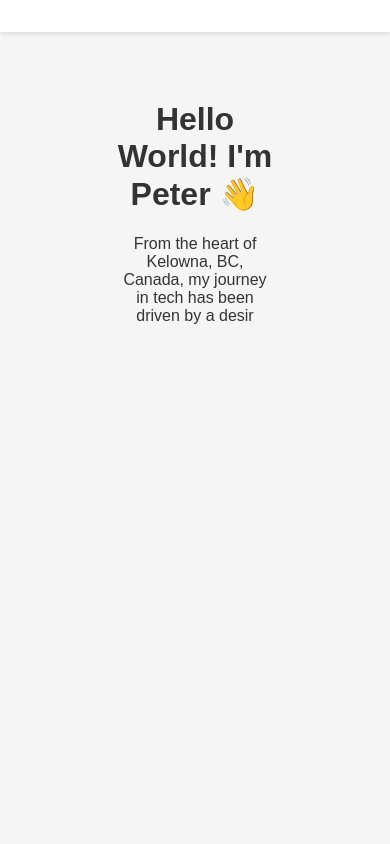
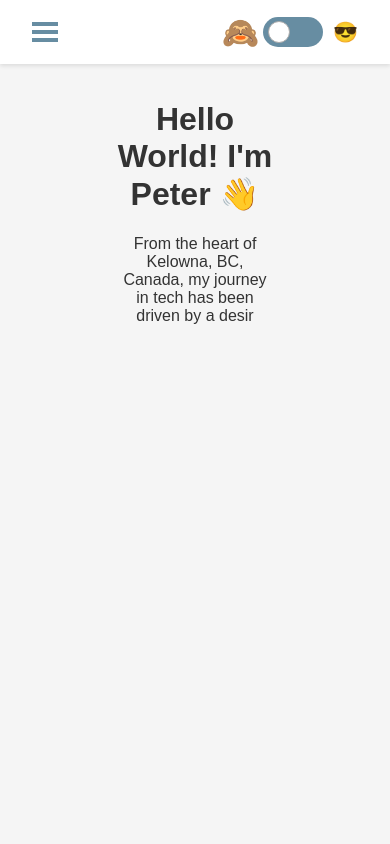
Before and after one commit to PD1996/portfoliowebsite, a React (Create React App) app: page / in a window 390 px wide. Shown: the top 844 px of the page. Built offline with nearby package versions, Linux system fonts and the light colour scheme.

Commit message:
Get mobile nav menu to look a little more respectable

```diff
--- a/src/App.css
+++ b/src/App.css
@@ -20,14 +20,3 @@
   align-items: center;
   font-family: "Arial", sans-serif;
 }
-
-nav {
-  position: fixed;
-  top: 0;
-  left: 0;
-  right: 0;
-  background-color: #fff;
-  z-index: 1000;
-  padding: 1rem 2rem;
-  box-shadow: 0 2px 4px rgba(0, 0, 0, 0.1);
-}
--- a/src/components/Navbar/DarkModeToggle.js
+++ b/src/components/Navbar/DarkModeToggle.js
@@ -1,8 +1,8 @@
 import React from "react";
 
-function DarkModeToggle({ onToggleDarkMode, isDarkMode }) {
+function DarkModeToggle({ onToggleDarkMode, isDarkMode, className }) {
   return (
-    <div className="toggle-container" onClick={onToggleDarkMode}>
+    <div className={`toggle-container ${className}`} onClick={onToggleDarkMode}>
       <span
         className={`toggle-emoji light-emoji ${!isDarkMode ? "enlarged" : ""}`}
       >
--- a/src/components/Navbar/IconLinks.js
+++ b/src/components/Navbar/IconLinks.js
@@ -4,9 +4,9 @@ import { FontAwesomeIcon } from "@fortawesome/react-fontawesome";
 import { faGithub, faLinkedin } from "@fortawesome/free-brands-svg-icons";
 import { faFilePdf } from "@fortawesome/free-regular-svg-icons";
 
-function IconLinks() {
+function IconLinks({ className }) {
   return (
-    <div className="icon-links">
+    <div className={`icon-links ${className}`}>
       <a
         href="https://github.com/PD1996"
         target="_blank"
--- a/src/components/Navbar/Navbar.css
+++ b/src/components/Navbar/Navbar.css
@@ -1,11 +1,12 @@
-nav {
+.desktop-nav {
   position: fixed;
+  height: 2em;
   top: 0;
   left: 0;
   right: 0;
   background-color: #fff;
   z-index: 1000;
-  padding: 1rem 2rem;
+  padding: 1em 2em;
   display: flex;
   justify-content: space-between;
   align-items: center;
@@ -23,6 +24,7 @@ nav {
 .nav-link-right {
   cursor: pointer;
   margin: 0 15px;
+  font-size: 1.25em;
 }
 
 .nav-link:hover,
@@ -84,7 +86,6 @@ nav {
   align-items: center;
   cursor: pointer;
   gap: 10px;
-  justify-content: space-between;
 }
 
 .toggle-wrapper {
@@ -150,3 +151,51 @@ nav {
     display: none;
   }
 }
+
+.bm-menu-wrap {
+  width: 50% !important;
+  background-color: #ffffff;
+  padding: 1em;
+  margin-left: -2em;
+}
+
+.bm-burger-button {
+  position: relative;
+  width: 26px;
+  height: 20px;
+  background-color: transparent;
+}
+
+.bm-burger-button span {
+  background-color: #678da2;
+}
+
+.bm-burger-bars {
+  background-color: #678da2 !important;
+}
+
+.bm-item-list {
+  padding: 1em;
+  padding-top: 25vh;
+}
+
+.bm-item {
+  padding-top: 2em;
+  padding-bottom: 2em;
+  padding-right: 2em;
+  padding-left: 0.2em;
+  align-self: center;
+}
+
+.bm-item-bottom {
+  display: flex;
+  justify-content: space-between;
+  align-items: center;
+  margin-top: 5em;
+}
+
+.bm-overlay {
+  margin-top: 2.5em !important;
+  height: 200% !important;
+  width: 200% !important;
+}
--- a/src/components/Navbar/index.js
+++ b/src/components/Navbar/index.js
@@ -23,11 +23,7 @@ function Navbar({ onToggleDarkMode, isDarkMode }) {
   }, []);
 
   const MobileMenu = () => (
-    <Menu right>
-      <DarkModeToggle
-        onToggleDarkMode={onToggleDarkMode}
-        isDarkMode={isDarkMode}
-      />
+    <Menu>
       <Link
         className="nav-link"
         activeClass="active"
@@ -61,20 +57,23 @@ function Navbar({ onToggleDarkMode, isDarkMode }) {
       >
         Contact
       </Link>
-      <IconLinks />
+      <IconLinks className="bm-item-bottom" />
     </Menu>
   );
 
   return (
-    <nav>
+    <nav className="desktop-nav">
       {isMobile ? (
-        <MobileMenu />
-      ) : (
         <>
+          <MobileMenu />
           <DarkModeToggle
             onToggleDarkMode={onToggleDarkMode}
             isDarkMode={isDarkMode}
           />
+        </>
+      ) : (
+        <>
+          <IconLinks />
           <div className="nav-links">
             <Link
               className="nav-link"
@@ -110,7 +109,10 @@ function Navbar({ onToggleDarkMode, isDarkMode }) {
               Contact
             </Link>
           </div>
-          <IconLinks />
+          <DarkModeToggle
+            onToggleDarkMode={onToggleDarkMode}
+            isDarkMode={isDarkMode}
+          />
         </>
       )}
     </nav>
```
